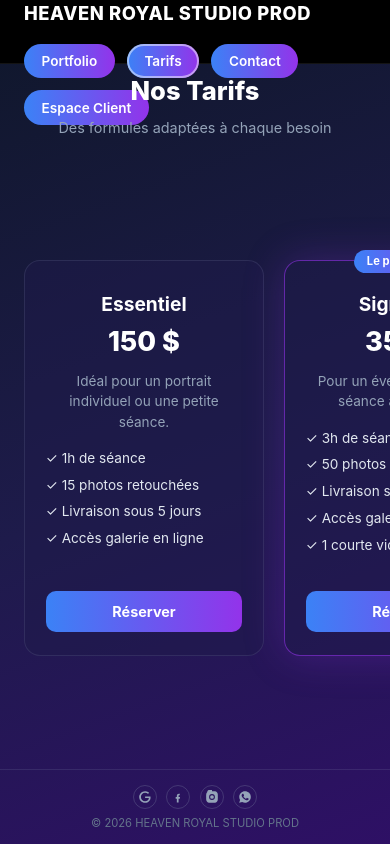
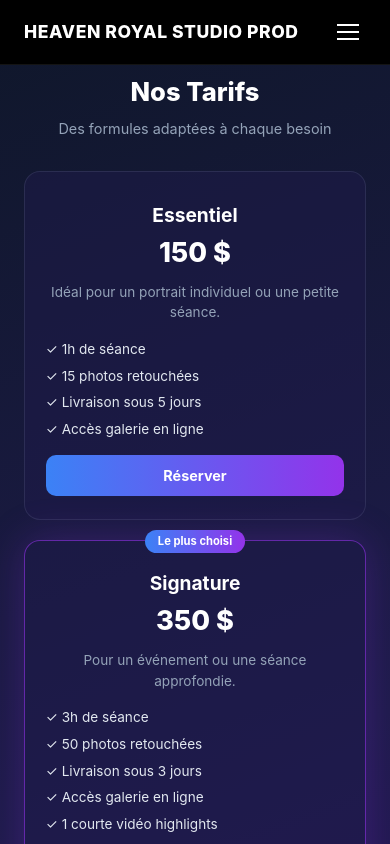
Before and after one commit to PatientAkili/HEAVEN-STUDIO, a React (Vite) app: page /tarifs in a window 390 px wide. Shown: the top 844 px of the page. Built offline with nearby package versions, Linux system fonts and the light colour scheme.

Commit message:
Responsive complet : menu hamburger mobile, grilles adaptatives Portfolio/Tarifs/Contact pour téléphones et tablettes

```diff
--- a/src/components/Navbar.tsx
+++ b/src/components/Navbar.tsx
@@ -1,3 +1,4 @@
+import { useState } from 'react'
 import { Link } from 'react-router-dom'
 
 interface NavbarProps {
@@ -9,7 +10,9 @@ interface NavbarProps {
 }
 
 function Navbar({ active, mode = 'public', onLogout, homeTo, label }: NavbarProps) {
+  const [isOpen, setIsOpen] = useState(false)
   const isActive = (key: string) => active === key
+  const close = () => setIsOpen(false)
 
   return (
     <nav style={styles.nav}>
@@ -25,9 +28,34 @@ function Navbar({ active, mode = 'public', onLogout, homeTo, label }: NavbarProp
         .nav-pill:active {
           transform: translateY(0) scale(0.98);
         }
+
+        .navbar-desktop-links {
+          display: flex;
+          align-items: center;
+          gap: 0.75rem;
+        }
+        .navbar-hamburger {
+          display: none;
+        }
+        .navbar-mobile-menu {
+          display: none;
+        }
+
+        @media (max-width: 720px) {
+          .navbar-desktop-links {
+            display: none;
+          }
+          .navbar-hamburger {
+            display: flex;
+          }
+          .navbar-mobile-menu.open {
+            display: flex;
+          }
+        }
       `}</style>
 
-      <Link to={homeTo ?? (mode === 'client' ? '/galerie' : '/')} style={styles.logo}>
+      <div style={styles.topRow}>
+        <Link to={homeTo ?? (mode === 'client' ? '/galerie' : '/')} style={styles.logo} onClick={close}>
           {label ?? 'HEAVEN ROYAL STUDIO PROD'}
         </Link>
 
@@ -36,29 +64,48 @@ function Navbar({ active, mode = 'public', onLogout, homeTo, label }: NavbarProp
             Déconnexion
           </button>
         ) : (
-        <div style={styles.navLinks}>
-          <Link
-            to="/portfolio"
-            className="nav-pill"
-            style={{ ...styles.pill, ...(isActive('portfolio') ? styles.pillActive : {}) }}
-          >
+          <>
+            <div className="navbar-desktop-links">
+              <Link to="/portfolio" className="nav-pill" style={{ ...styles.pill, ...(isActive('portfolio') ? styles.pillActive : {}) }}>
                 Portfolio
               </Link>
-          <Link
-            to="/tarifs"
-            className="nav-pill"
-            style={{ ...styles.pill, ...(isActive('tarifs') ? styles.pillActive : {}) }}
-          >
+              <Link to="/tarifs" className="nav-pill" style={{ ...styles.pill, ...(isActive('tarifs') ? styles.pillActive : {}) }}>
                 Tarifs
               </Link>
-          <Link
-            to="/contact"
-            className="nav-pill"
-            style={{ ...styles.pill, ...(isActive('contact') ? styles.pillActive : {}) }}
-          >
+              <Link to="/contact" className="nav-pill" style={{ ...styles.pill, ...(isActive('contact') ? styles.pillActive : {}) }}>
                 Contact
               </Link>
               <Link to="/connexion" className="nav-pill" style={styles.pill}>
+                Espace Client
+              </Link>
+            </div>
+
+            <button
+              className="navbar-hamburger"
+              onClick={() => setIsOpen(!isOpen)}
+              style={styles.hamburgerButton}
+              aria-label="Menu"
+            >
+              <span style={{ ...styles.bar, transform: isOpen ? 'translateY(7px) rotate(45deg)' : 'none' }} />
+              <span style={{ ...styles.bar, opacity: isOpen ? 0 : 1 }} />
+              <span style={{ ...styles.bar, transform: isOpen ? 'translateY(-7px) rotate(-45deg)' : 'none' }} />
+            </button>
+          </>
+        )}
+      </div>
+
+      {mode !== 'client' && (
+        <div className={`navbar-mobile-menu ${isOpen ? 'open' : ''}`} style={styles.mobileMenu}>
+          <Link to="/portfolio" style={{ ...styles.mobileLink, ...(isActive('portfolio') ? styles.mobileLinkActive : {}) }} onClick={close}>
+            Portfolio
+          </Link>
+          <Link to="/tarifs" style={{ ...styles.mobileLink, ...(isActive('tarifs') ? styles.mobileLinkActive : {}) }} onClick={close}>
+            Tarifs
+          </Link>
+          <Link to="/contact" style={{ ...styles.mobileLink, ...(isActive('contact') ? styles.mobileLinkActive : {}) }} onClick={close}>
+            Contact
+          </Link>
+          <Link to="/connexion" className="nav-pill" style={{ ...styles.pill, textAlign: 'center' }} onClick={close}>
             Espace Client
           </Link>
         </div>
@@ -69,29 +116,27 @@ function Navbar({ active, mode = 'public', onLogout, homeTo, label }: NavbarProp
 
 const styles: { [key: string]: React.CSSProperties } = {
   nav: {
+    backgroundColor: '#000000',
+    borderBottom: '1px solid rgba(255, 255, 255, 0.08)',
+    flexShrink: 0,
+  },
+  topRow: {
     height: '64px',
     display: 'flex',
     justifyContent: 'space-between',
     alignItems: 'center',
     padding: '0 1.5rem',
-    flexWrap: 'wrap',
     gap: '1rem',
-    flexShrink: 0,
-    backgroundColor: '#000000',
-    borderBottom: '1px solid rgba(255, 255, 255, 0.08)',
   },
   logo: {
     fontWeight: 800,
-    fontSize: '1.15rem',
+    fontSize: '1.1rem',
     letterSpacing: '0.03em',
     color: '#FFFFFF',
     textDecoration: 'none',
-  },
-  navLinks: {
-    display: 'flex',
-    alignItems: 'center',
-    gap: '0.75rem',
-    flexWrap: 'wrap',
+    whiteSpace: 'nowrap',
+    overflow: 'hidden',
+    textOverflow: 'ellipsis',
   },
   pill: {
     padding: '0.45rem 1.1rem',
@@ -116,6 +161,40 @@ const styles: { [key: string]: React.CSSProperties } = {
     fontWeight: 600,
     cursor: 'pointer',
   },
+  hamburgerButton: {
+    flexDirection: 'column',
+    justifyContent: 'center',
+    alignItems: 'center',
+    gap: '5px',
+    width: '36px',
+    height: '36px',
+    background: 'transparent',
+    border: 'none',
+    cursor: 'pointer',
+    flexShrink: 0,
+  },
+  bar: {
+    width: '22px',
+    height: '2px',
+    backgroundColor: '#FFFFFF',
+    transition: 'transform 0.25s ease, opacity 0.25s ease',
+  },
+  mobileMenu: {
+    flexDirection: 'column',
+    padding: '0.5rem 1.5rem 1.25rem',
+    gap: '0.5rem',
+    borderTop: '1px solid rgba(255, 255, 255, 0.08)',
+  },
+  mobileLink: {
+    color: '#94A3B8',
+    textDecoration: 'none',
+    fontSize: '0.95rem',
+    padding: '0.6rem 0.25rem',
+  },
+  mobileLinkActive: {
+    color: '#FFFFFF',
+    fontWeight: 700,
+  },
 }
 
 export default Navbar
--- a/src/index.css
+++ b/src/index.css
@@ -1 +1,9 @@
 @import "tailwindcss";
+html, body {
+  overflow-x: hidden;
+  max-width: 100vw;
+}
+
+* {
+  box-sizing: border-box;
+}
--- a/src/pages/Contact.tsx
+++ b/src/pages/Contact.tsx
@@ -44,9 +44,16 @@ function Contact() {
 
   return (
     <div style={styles.page}>
+      <style>{`
+        @media (max-width: 700px) {
+          .contact-grid {
+            grid-template-columns: 1fr !important;
+          }
+        }
+      `}</style>
       <Navbar active="contact" />
 
-      <section style={styles.content}>
+      <section className="contact-grid" style={styles.content}>
         <div style={styles.left}>
           <h1 style={styles.title}>Parlons de votre projet</h1>
           <p style={styles.subtitle}>
--- a/src/pages/Portfolio.tsx
+++ b/src/pages/Portfolio.tsx
@@ -10,6 +10,18 @@ function Portfolio() {
 
   return (
     <div style={styles.page}>
+      <style>{`
+        @media (max-width: 600px) {
+          .portfolio-grid {
+            grid-template-columns: 1fr !important;
+          }
+        }
+        @media (min-width: 601px) and (max-width: 900px) {
+          .portfolio-grid {
+            grid-template-columns: repeat(2, 1fr) !important;
+          }
+        }
+      `}</style>
       <Navbar active="portfolio" />
 
       <section style={styles.header}>
@@ -32,7 +44,7 @@ function Portfolio() {
         ))}
       </div>
 
-      <div style={styles.grid}>
+      <div className="portfolio-grid" style={styles.grid}>
         {Array.from({ length: 6 }).map((_, i) => (
           <div key={i} style={styles.gridItem}>
             <span style={styles.gridItemLabel}>Photo à venir</span>
--- a/src/pages/Tarifs.tsx
+++ b/src/pages/Tarifs.tsx
@@ -35,11 +35,24 @@ function Tarifs() {
           height: 100vh;
           overflow: hidden;
         }
-        @media (max-height: 700px) {
+        @media (max-height: 700px), (max-width: 700px) {
           .tarifs-page {
             height: auto;
             min-height: 100vh;
             overflow-y: auto;
+          }
+          .tarifs-grid {
+            grid-template-columns: 1fr !important;
+          }
+        }
+        @media (min-width: 701px) and (max-width: 900px) {
+          .tarifs-page {
+            height: auto;
+            min-height: 100vh;
+            overflow-y: auto;
+          }
+          .tarifs-grid {
+            grid-template-columns: repeat(2, 1fr) !important;
           }
         }
       `}</style>
@@ -51,7 +64,7 @@ function Tarifs() {
         <p style={styles.subtitle}>Des formules adaptées à chaque besoin</p>
       </section>
 
-      <div style={styles.grid}>
+      <div className="tarifs-grid" style={styles.grid}>
         {offres.map((offre, index) => {
           const isHovered = hoveredIndex === index
           const isOtherHovered = hoveredIndex !== null && hoveredIndex !== index
```
Lines whose indentation alone changed are shown as unchanged.
